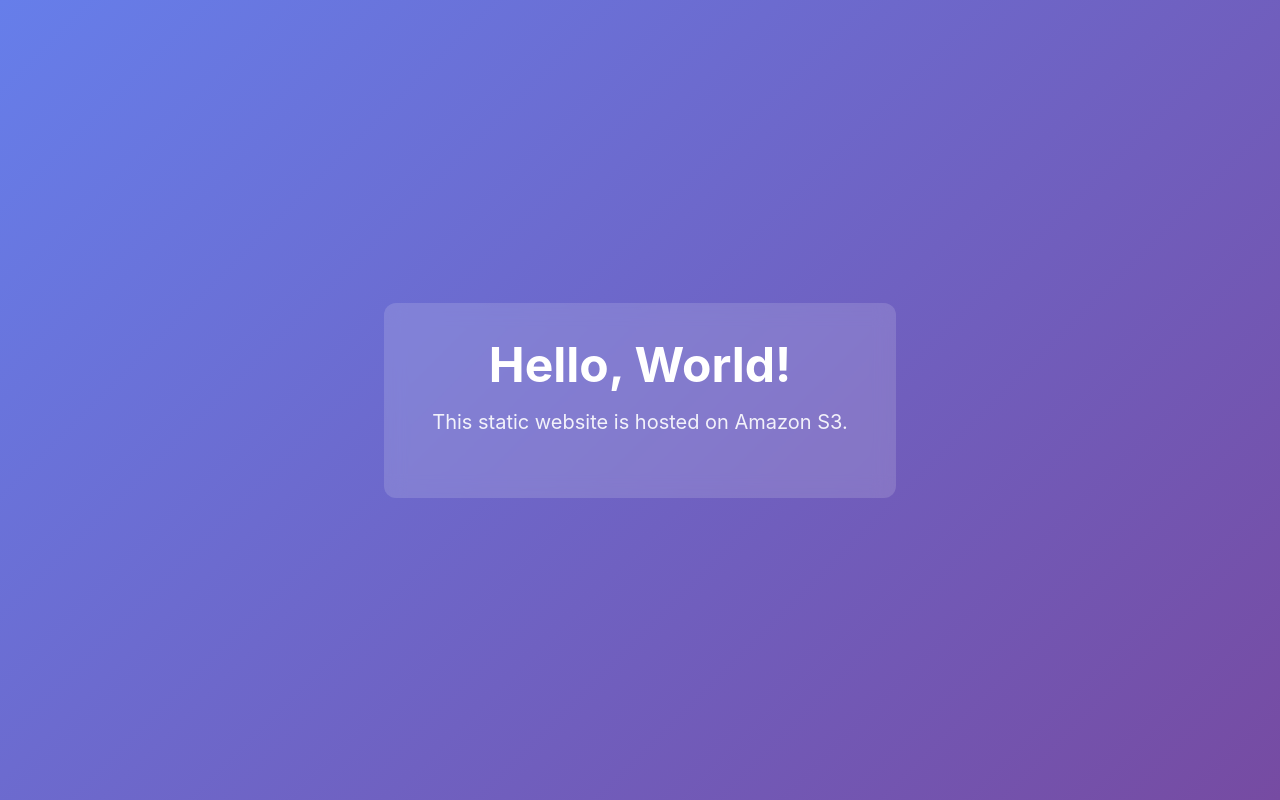
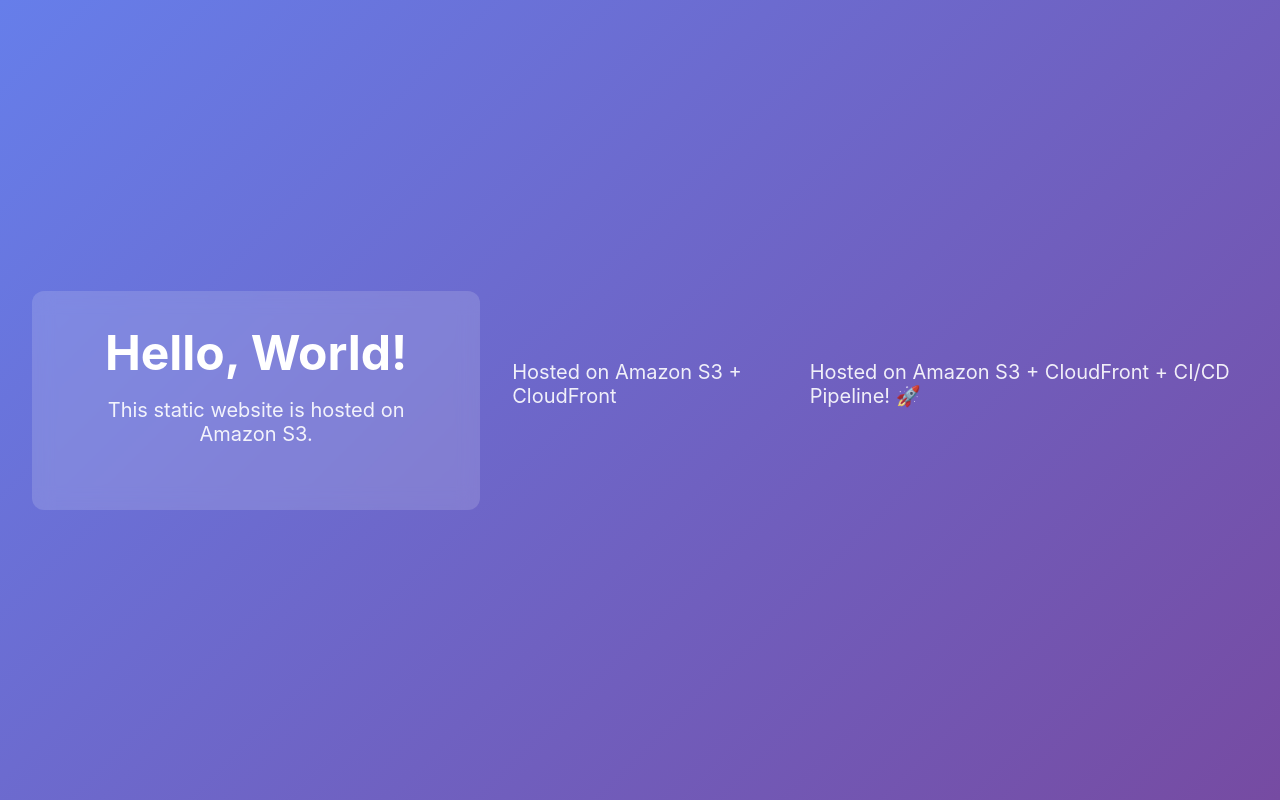
Before and after one commit to Blank-develop/my-aws-website, a plain HTML site: page index.html in a window 1280 px wide. Drawn offline with Linux system fonts and the light colour scheme.

Commit message:
Test CI/CD pipeline auto-deployment

```diff
--- a/index.html
+++ b/index.html
@@ -37,5 +37,10 @@
             <p>This static website is hosted on Amazon S3.</p>
         </div>
     </div>
+<!-- Change this -->
+<p>Hosted on Amazon S3 + CloudFront</p>
+
+<!-- To this -->
+<p>Hosted on Amazon S3 + CloudFront + CI/CD Pipeline! 🚀</p>
 </body>
 </html>
```
